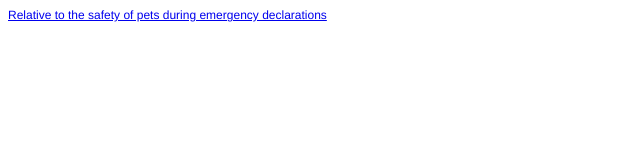
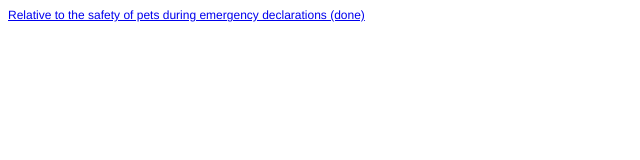
Before and after one commit to cooljeanius/legislation, a plain HTML site: page public_safety/index.html in a window 1280 px wide. Shown: the full height of the page, 0-640 px from the left. Drawn offline with Linux system fonts and the light colour scheme.

Commit message:
move aside disaster pets stuff

```diff
--- a/public_safety/index.html
+++ b/public_safety/index.html
@@ -11,6 +11,6 @@
   </style>
 </head>
 <body>
-<p class="p1"><a href="https://cooljeanius.github.io/legislation/public_safety/disaster_pets.txt">Relative to the safety of pets during emergency declarations</a></p>
+<p class="p1"><a href="https://cooljeanius.github.io/legislation/public_safety/completed/disaster_pets.txt">Relative to the safety of pets during emergency declarations (done)</a></p>
 </body>
 </html>
```
Also changed, not shown: public_safety/completed/disaster_pets.txt (renamed from public_safety/disaster_pets.txt), 8 other files.
